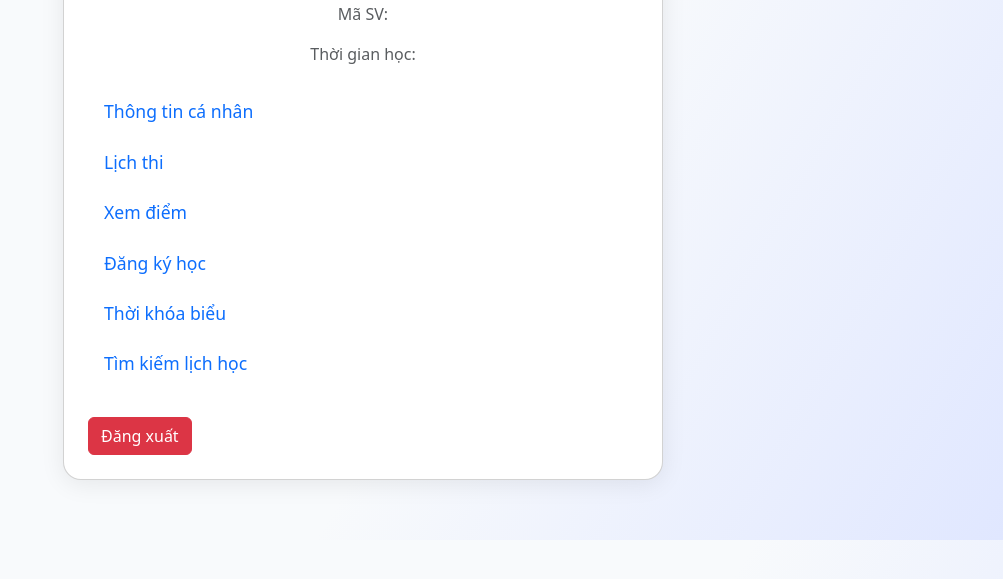
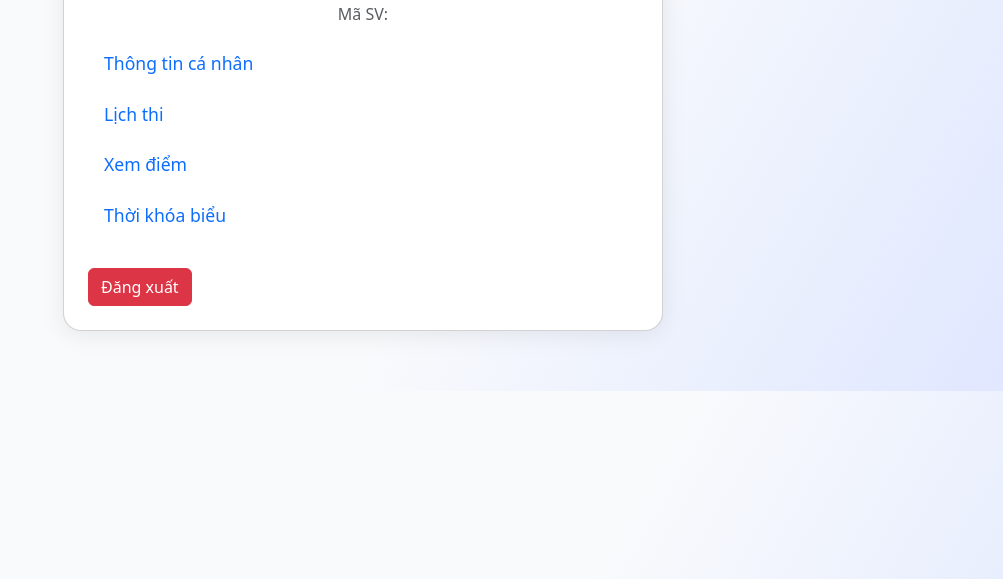
Before and after one commit to AnhTuano/TKB, a Flask app: page / in a window 1280 px wide. Shown: the part 221-800 px from the top of the page, without its empty margins (277-1280 px from the left). Run offline with Flask 3, Linux system fonts and the light colour scheme; the visitor is signed in with stand-in values (Sample User, id 1).

Commit message:
Update index.html

```diff
--- a/templates/index.html
+++ b/templates/index.html
@@ -19,15 +19,12 @@
             <img src="https://cdn-icons-png.flaticon.com/512/3135/3135715.png" class="avatar" alt="avatar">
             <h2 class="mb-1">Chào mừng, {{ user_info.name if user_info else 'Sinh viên' }}!</h2>
             <p class="text-muted mb-3">Mã SV: {{ user_info.studentId if user_info else '' }}</p>
-            <p class="text-muted mb-4">Thời gian học: {{ user_info.studentDuration if user_info else '' }}</p>
         </div>
         <ul class="nav flex-column mb-4">
             <li class="nav-item mb-2"><a class="nav-link" href="/profile">Thông tin cá nhân</a></li>
             <li class="nav-item mb-2"><a class="nav-link" href="/lichthi">Lịch thi</a></li>
             <li class="nav-item mb-2"><a class="nav-link" href="/diem">Xem điểm</a></li>
-            <li class="nav-item mb-2"><a class="nav-link" href="/dangkihoc">Đăng ký học</a></li>
             <li class="nav-item mb-2"><a class="nav-link" href="/thoikhoabieu">Thời khóa biểu</a></li>
-            <li class="nav-item mb-2"><a class="nav-link" href="/timkiem">Tìm kiếm lịch học</a></li>
         </ul>
         <div class="d-flex justify-content-between">
             <a href="/logout" class="btn btn-danger">Đăng xuất</a>
```
